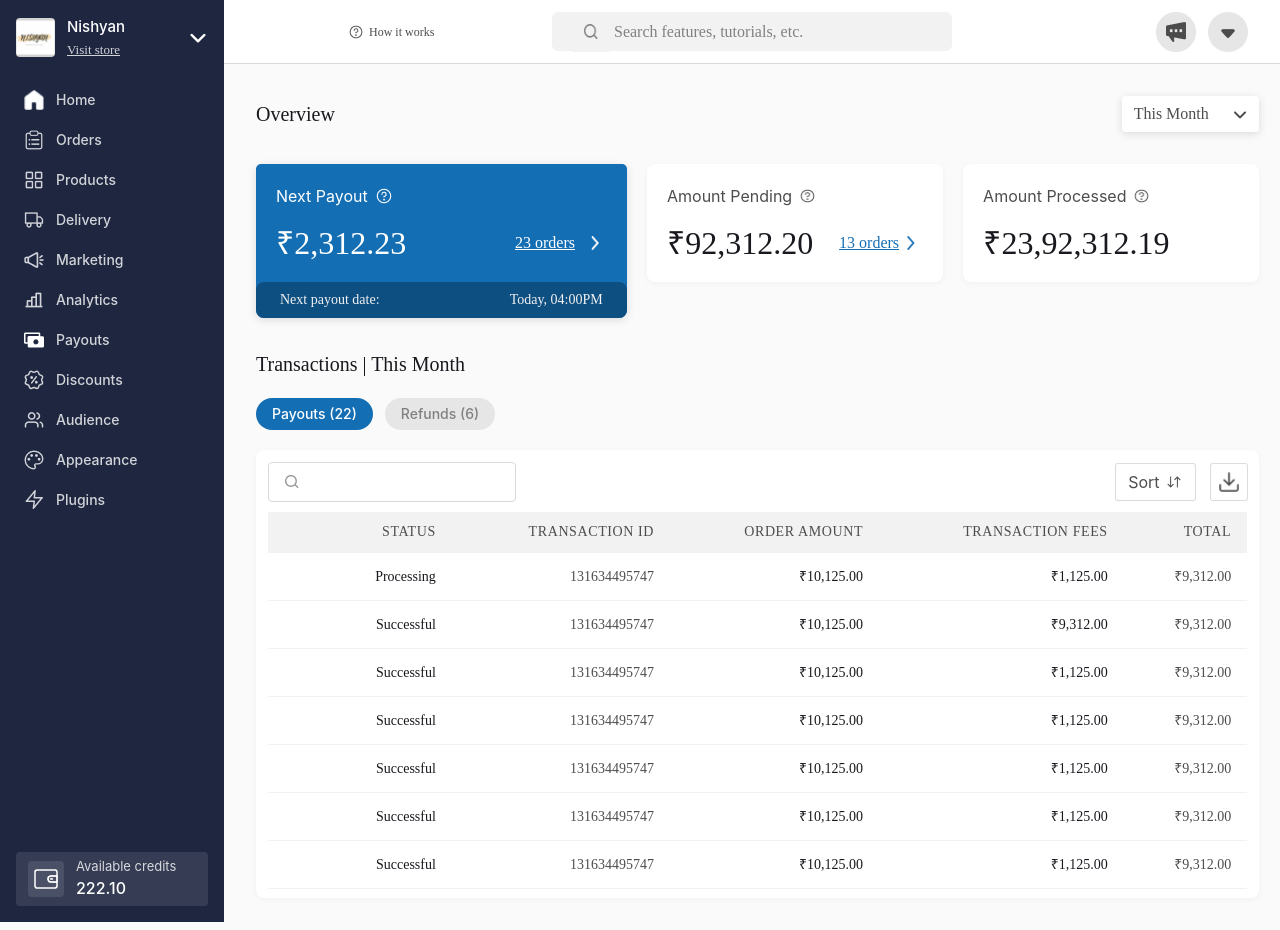
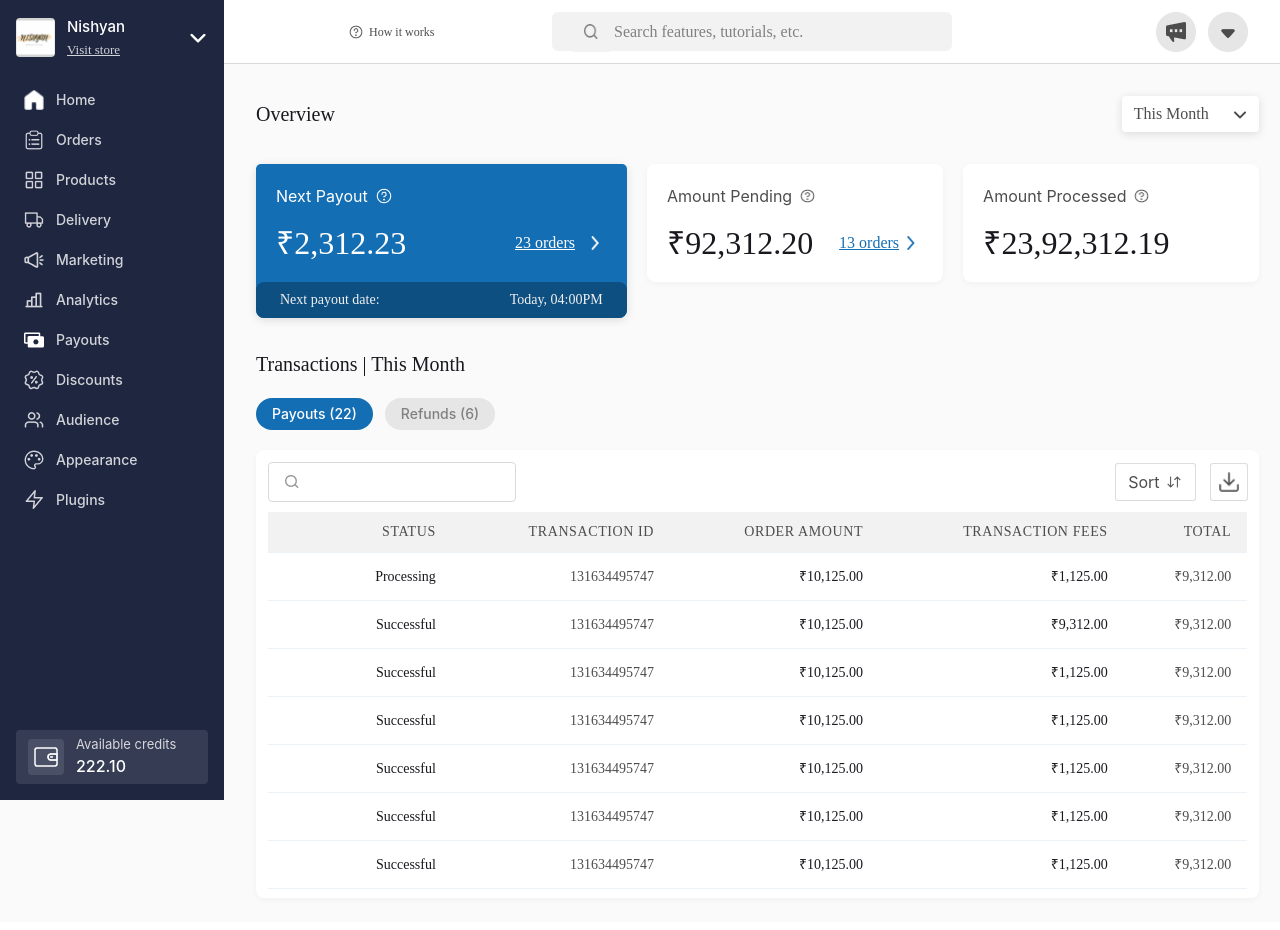
Before and after one commit to jurikalita011/payouts-figma, a React (Create React App) app in the folder client/: page / in a window 1280 px wide. Built offline with nearby package versions, Linux system fonts and the light colour scheme.

Commit message:
fixed the sidebar

```diff
--- a/client/src/styles/Payouts.module.css
+++ b/client/src/styles/Payouts.module.css
@@ -1,6 +1,6 @@
 .cont {
   width: 100%;
-  /* height: 922px; */
+  height: 922px;
   background-color: #fafafa;
 }
 .right {
--- a/client/src/styles/sidebar/Sidebar.module.css
+++ b/client/src/styles/sidebar/Sidebar.module.css
@@ -1,13 +1,15 @@
 .cont {
   display: flex;
   width: 224px;
-  height: 922px;
+  height: 100vh;
   padding: 16px 10px;
   flex-direction: column;
   align-items: center;
   gap: 16px;
   flex-shrink: 0;
-
+  position: sticky;
+  z-index: 3;
+  top: 0;
   background: #1e2640;
 }
 
```
